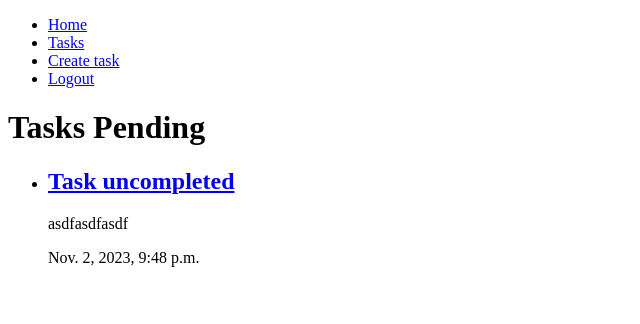
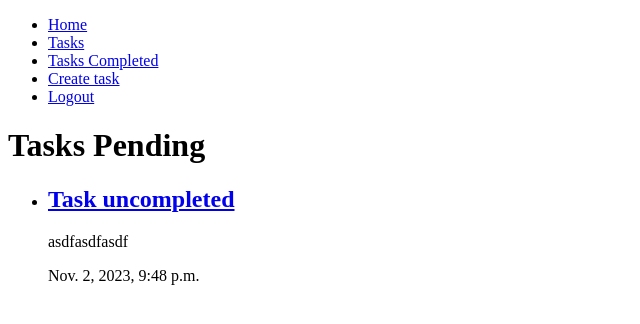
Before and after one commit to anythinglord/django-mysql, a Django app: page /tasks/ in a window 1280 px wide. Shown: the top 324 px of the page, without its empty margins (0-640 px from the left). Run offline with Django 4.2, Linux system fonts and the light colour scheme; a user stored in the database is signed in; data comes from the database, SQL or seed files in the repository; both versions use the stored data as it was after the commit.

Commit message:
show tasks completed using a new route

```diff
--- a/djangocrud/urls.py
+++ b/djangocrud/urls.py
@@ -23,6 +23,7 @@ urlpatterns = [
     path('', views.home, name='home'),
     path('signup/', views.signup, name='signup'),
     path('tasks/', views.tasks, name='tasks'),
+    path('tasks_completed/', views.tasks_completed, name='tasks_completed'),
     path('task/create/', views.create_task, name='create_task'),
     path('task/<int:task_id>/', views.task_detail, name='task_detail'),
     path('task/<int:task_id>/complete', views.complete_task, name='complete_task'),
--- a/tasks/templates/base.html
+++ b/tasks/templates/base.html
@@ -19,7 +19,10 @@
                     <a href="/tasks">Tasks</a>
                 </li>
                 <li>
-                    <a href="/task/create/">Create task</a>
+                    <a href="/tasks_completed">Tasks Completed</a>
+                </li>
+                <li>
+                    <a href="{% url 'tasks_completed' %}">Create task</a>
                 </li>
                 <li>
                     <a href="/logout">Logout</a>
--- a/tasks/templates/tasks.html
+++ b/tasks/templates/tasks.html
@@ -10,6 +10,7 @@
         </a>
         <p>{{ task.description }}</p>
         <p>{{ task.created }}</p>
+        <p>{{ task.datecompleted|date:'M j Y:i' }}</p>
     </li>
     {% endfor %}
 </ul>
--- a/tasks/views.py
+++ b/tasks/views.py
@@ -38,9 +38,15 @@ def signup(request):
             'error': 'Passwords don`t match'
         })
 
+def tasks(request):
+    tasks = Task.objects.filter(user=request.user, datecompleted__isnull=True).order_by
+    ('-datecompleted')
+    return render(request, 'tasks.html', {
+        'tasks': tasks
+    })
 
-def tasks(request):
-    tasks = Task.objects.filter(user=request.user, datecompleted__isnull=True)
+def tasks_completed(request):
+    tasks = Task.objects.filter(user=request.user, datecompleted__isnull=False)
     return render(request, 'tasks.html', {
         'tasks': tasks
     })
```
Also changed, not shown: db.sqlite3.
